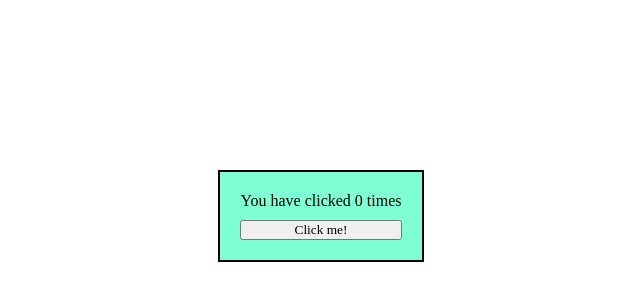
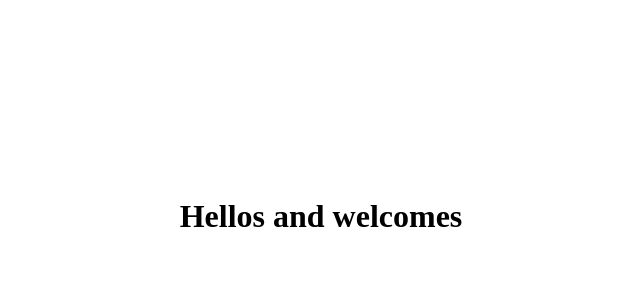
Before and after one commit to Rajiya-22/React_Practice, a React (Vite) app: page / in a window 1280 px wide. Shown: the part 184-484 px from the top of the page, without its empty margins (319-959 px from the left). Built offline with nearby package versions, Linux system fonts and the light colour scheme.

Commit message:
Third Commit

```diff
--- a/src/App.jsx
+++ b/src/App.jsx
@@ -1,11 +1,16 @@
 import './App.css'
-import Counter from './components/Counter'
+import Card from './components/Card'
+
 
 function App() {
 
   return (
     <div>
-      <Counter />
+      {/* Attributes added in the <Card> tag are considered as props */}
+      {/* Content added inside the opening and closing tags of Card are considered as props.children */}
+      <Card>
+        <h1>Hellos and welcomes</h1>
+      </Card>
     </div>
   )
 }
--- /dev/null
+++ b/src/components/Card.jsx
@@ -0,0 +1,11 @@
+import React from 'react'
+import "./Card.css"
+const Card = (props) => {
+  return (
+    <div>
+      {props.children}
+    </div>
+  )
+}
+
+export default Card
```
Also changed, not shown: src/components/Card.css (added).
